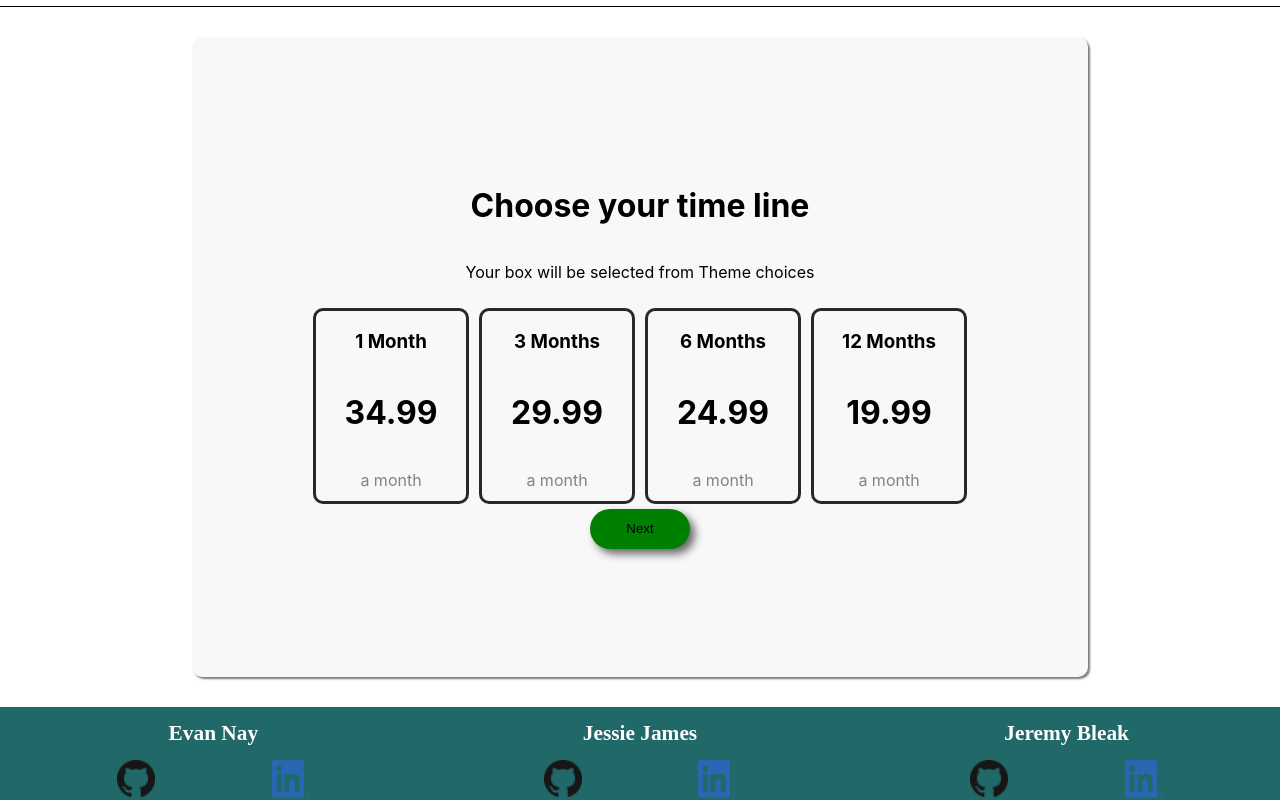
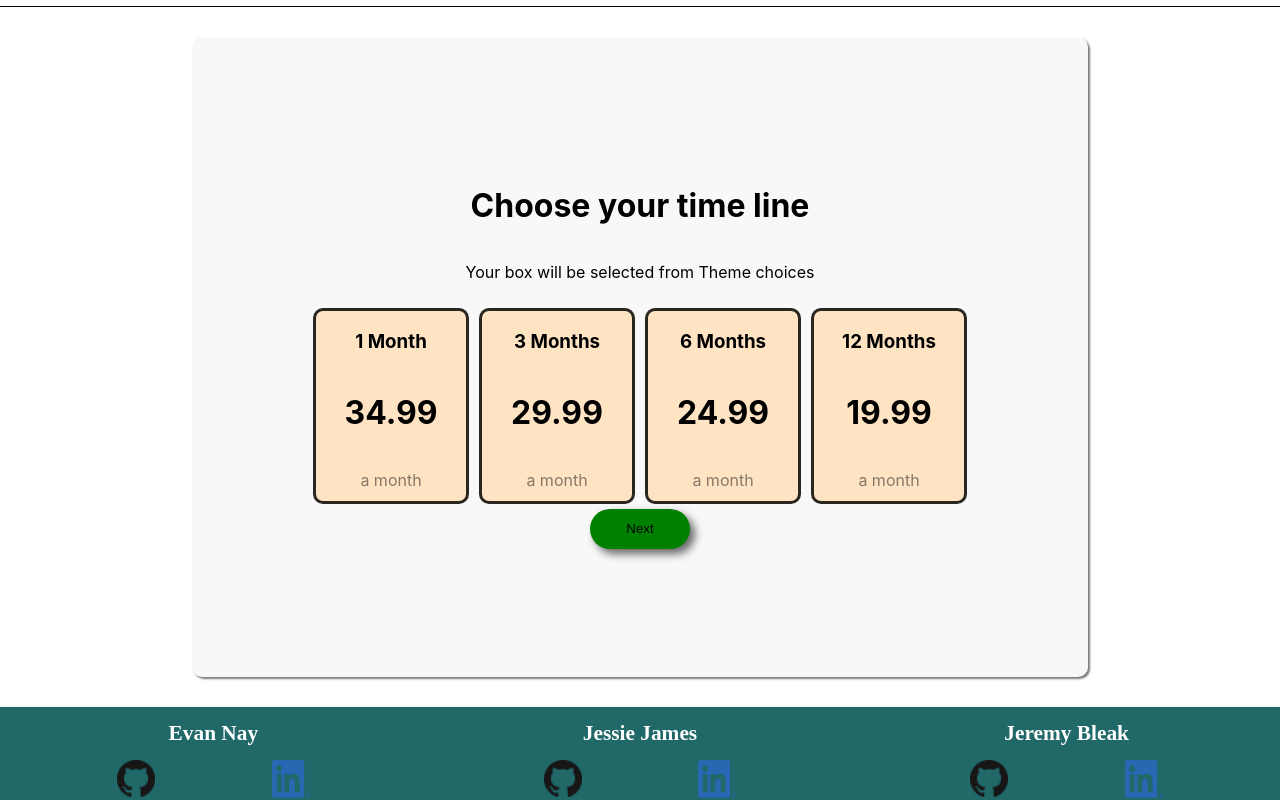
Before and after one commit to evannay/daddy-daughter-box, a React (Create React App) app in the folder client/: page /shop in a window 1280 px wide. Shown: the part 861-1661 px from the top of the page. Built offline with nearby package versions, Linux system fonts and the light colour scheme.

Commit message:
subscritpion toggle styling

```diff
--- a/client/src/GlobalProvider.js
+++ b/client/src/GlobalProvider.js
@@ -10,9 +10,6 @@ class GlobalProvider extends React.Component {
             themedBoxes: [],
             isSaved: false,
             isSubscribed: false,
-            isSubscribed2: false,
-            isSubscribed3: false,
-            isSubscribed4: false,
             savedbox: JSON.parse(localStorage.getItem('savedbox')) || [],
             subscriptOption: JSON.parse(localStorage.getItem('subscriptionOption')) || "",
         }
@@ -26,36 +23,6 @@ class GlobalProvider extends React.Component {
     savedSubscription = (subscriptionPlan) => {
         this.setState(prevState => ({
             isSubscribed: !prevState.isSubscribed,
-            subscriptOption: subscriptionPlan,
-        }),
-            () => {
-                // console.log(this.state.subscriptOption)
-                localStorage.setItem('subscriptOption', JSON.stringify(this.state.subscriptOption))
-            })
-    }
-    savedSubscription2 = (subscriptionPlan) => {
-        this.setState(prevState => ({
-            isSubscribed2: !prevState.isSubscribed2,
-            subscriptOption: subscriptionPlan,
-        }),
-            () => {
-                // console.log(this.state.subscriptOption)
-                localStorage.setItem('subscriptOption', JSON.stringify(this.state.subscriptOption))
-            })
-    }
-    savedSubscription3 = (subscriptionPlan) => {
-        this.setState(prevState => ({
-            isSubscribed3: !prevState.isSubscribed3,
-            subscriptOption: subscriptionPlan,
-        }),
-            () => {
-                // console.log(this.state.subscriptOption)
-                localStorage.setItem('subscriptOption', JSON.stringify(this.state.subscriptOption))
-            })
-    }
-    savedSubscription4 = (subscriptionPlan) => {
-        this.setState(prevState => ({
-            isSubscribed4: !prevState.isSubscribed4,
             subscriptOption: subscriptionPlan,
         }),
             () => {
--- a/client/src/StoreFront/index.js
+++ b/client/src/StoreFront/index.js
@@ -1,40 +1,81 @@
-import React from 'react'
-import { withGlobalProvider } from '../GlobalProvider'
-import { Link } from 'react-router-dom'
-import './storeFront.css'
+import React from "react";
+import { withGlobalProvider } from "../GlobalProvider";
+import { Link } from "react-router-dom";
+import "./storeFront.css";
 
-const StoreFront = (props) => {
+const StoreFront = props => {
   // console.log(props)
+  console.log([] === []);
   return (
-        <div className='store-front-container'>
+    <div className="store-front-container">
       <h1>Choose your time line</h1>
       <p>Your box will be selected from Theme choices</p>
-            <div className = 'subscription-price-box'>
-                <div className={props.isSubscribed ? 'subsciption-box-option-selected' : "subsciption-box-option"} onClick={() => {props.savedSubscription({ lenght: "1 month", price: 34.99 })}}>
+      <div className="subscription-price-box">
+        <div
+          className={
+            props.subscriptOption.lenght === "1 month"
+              ? "subsciption-box-option-selected"
+              : "subsciption-box-option"
+          }
+          onClick={() => {
+            props.savedSubscription({ lenght: "1 month", price: 34.99 });
+          }}
+        >
           <h3> 1 Month</h3>
           <h1> 34.99</h1>
           <p>a month</p>
         </div>
-                <div className={props.isSubscribed2 ? 'subsciption-box-option-selected' : "subsciption-box-option"} onClick={() => { props.savedSubscription2({ lenght: "3 months", price: 29.99 }) }}>
+
+        <div
+          className={
+            props.subscriptOption.lenght === "3 months"
+            ? "subsciption-box-option-selected"
+            : "subsciption-box-option"
+          }
+          onClick={() => {
+            props.savedSubscription2({ lenght: "3 months", price: 29.99 });
+          }}
+        >
           <h3> 3 Months</h3>
           <h1>29.99</h1>
           <p>a month</p>
         </div>
-                <div className={props.isSubscribed3 ? 'subsciption-box-option-selected' : "subsciption-box-option"} onClick={() => { props.savedSubscription3({ lenght: "6 months", price: 24.99 }) }}>
+
+        <div
+          className={
+            props.subscriptOption.lenght === "6 months"
+            ? "subsciption-box-option-selected"
+            : "subsciption-box-option"
+          }
+          onClick={() => {
+            props.savedSubscription3({ lenght: "6 months", price: 24.99 });
+          }}
+        >
           <h3> 6 Months</h3>
           <h1>24.99</h1>
           <p>a month</p>
+        </div>
 
-            </div>
-                <div className={props.isSubscribed4 ? 'subsciption-box-option-selected' : "subsciption-box-option"} onClick = {() => { props.savedSubscription4({ lenght: "12 months", price: 19.99 }) }}>
-                <h3> 12 Months</h3>
+        <div
+          className={
+            props.subscriptOption.lenght === "12 months"
+            ? "subsciption-box-option-selected"
+            : "subsciption-box-option"
+          }
+          onClick={() => {
+            props.savedSubscription4({ lenght: "12 months", price: 19.99 });
+          }}
+        >
+          <h3>12 Months</h3>
           <h1>19.99</h1>
           <p>a month</p>
         </div>
       </div>
-            <Link to='/ThemeChoices'><button className='subsciption-box-option-button'>Next</button></Link>
+      <Link to="/ThemeChoices">
+        <button className="subsciption-box-option-button">Next</button>
+      </Link>
     </div>
-    )
-}
+  );
+};
 
-export default withGlobalProvider(StoreFront)
+export default withGlobalProvider(StoreFront);
--- a/client/src/StoreFront/storeFront.css
+++ b/client/src/StoreFront/storeFront.css
@@ -21,6 +21,7 @@
     width: 150px;
     height: 90%;
     margin: 10px 5px 0px 5px;
+    background-color: bisque;
 
 }
 .subsciption-box-option-selected{
@@ -34,9 +35,9 @@
     margin: 10px 5px 0px 5px;
 }
 
-.subsciption-box-option:hover{
+/* .subsciption-box-option:hover{
     background-color: lightgreen;
-}
+} */
 
 .subscription-price-box{
     display:flex;
```
Lines whose indentation alone changed are shown as unchanged.
